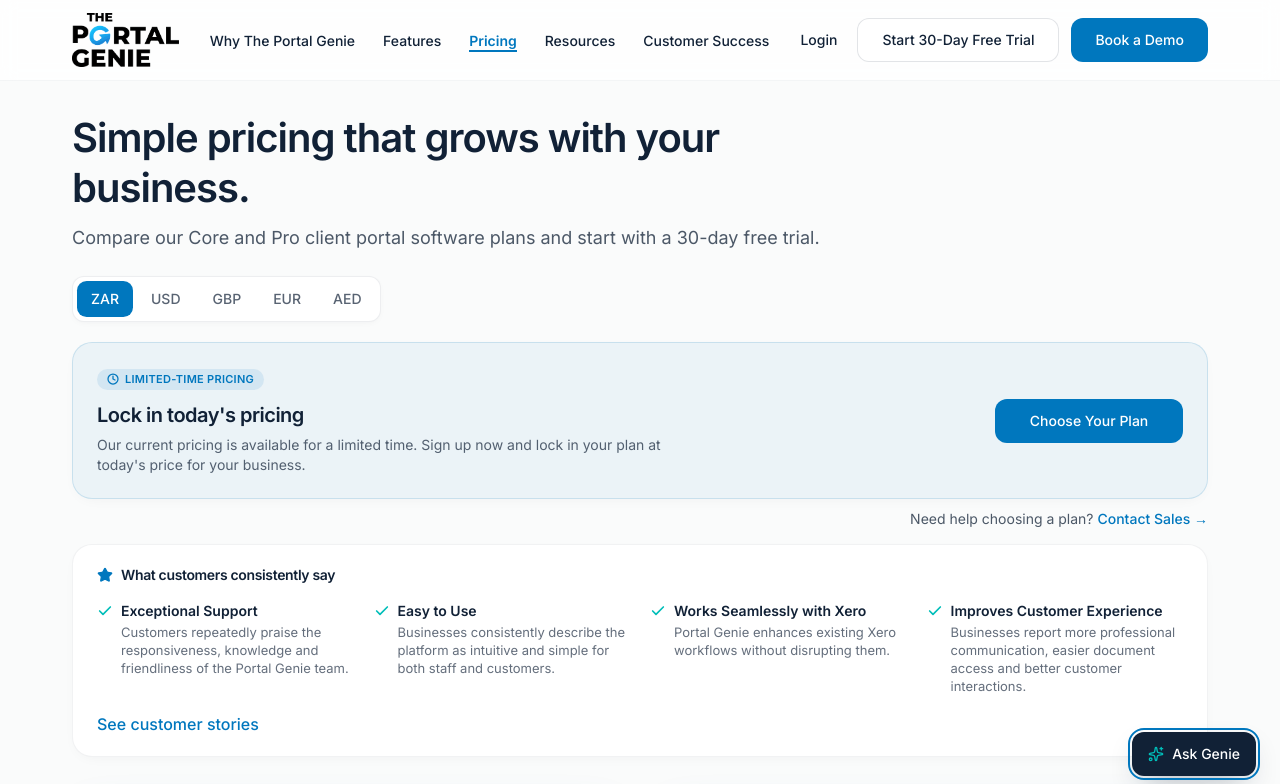
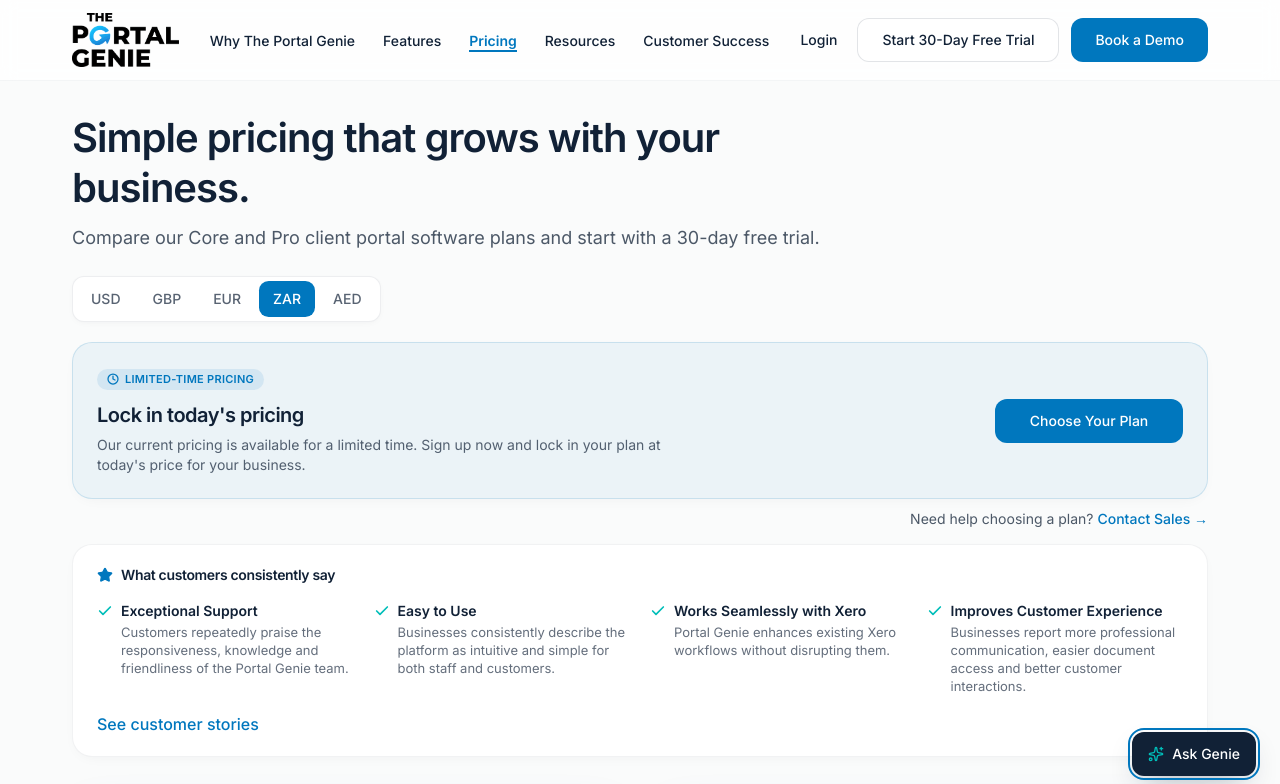
Before and after one commit to ThePortalGenie/portal-genie-site, a Next.js app: page /pricing in a window 1280 px wide. Shown: the top 784 px of the page. Built offline with nearby package versions, Linux system fonts and the light colour scheme.

Commit message:
Currency

```diff
--- a/content/pricing.ts
+++ b/content/pricing.ts
@@ -52,10 +52,10 @@
   label: string;
   symbol: string;
 }[] = [
-  { code: "ZAR", label: "ZAR", symbol: "R" },
   { code: "USD", label: "USD", symbol: "$" },
   { code: "GBP", label: "GBP", symbol: "£" },
   { code: "EUR", label: "EUR", symbol: "€" },
+  { code: "ZAR", label: "ZAR", symbol: "R" },
   { code: "AED", label: "AED", symbol: "AED " },
 ];
 
```
